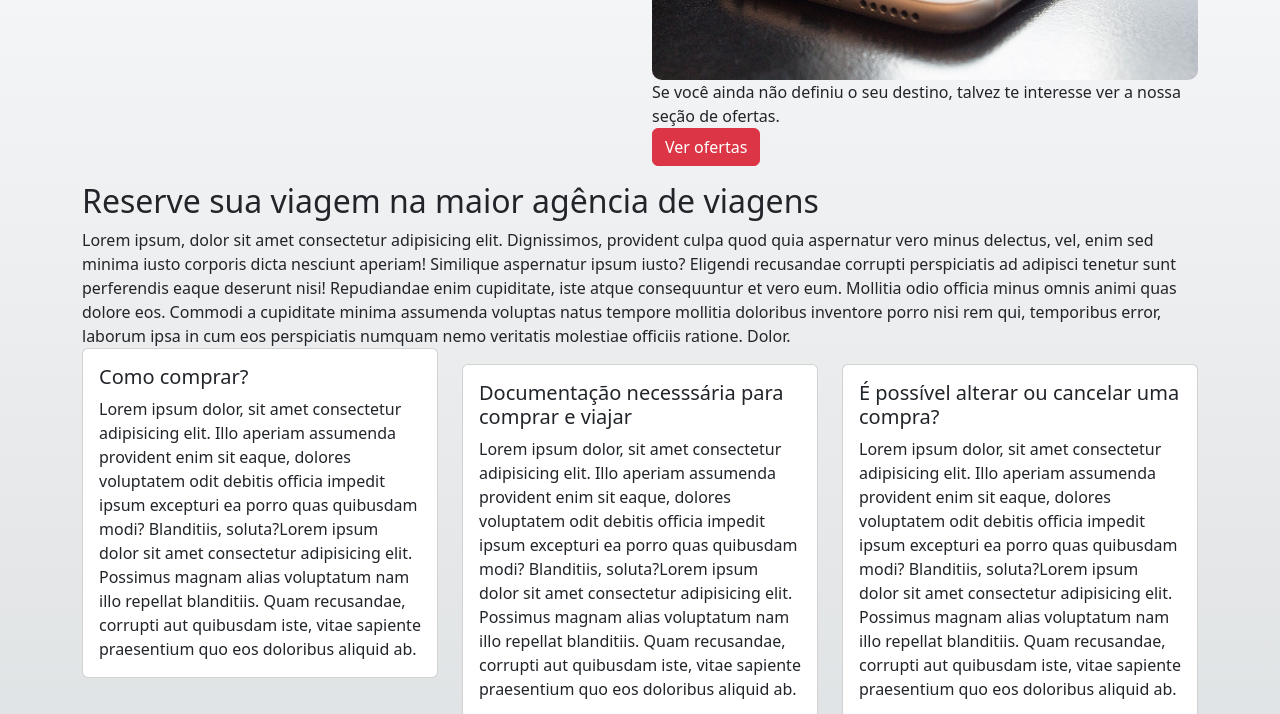
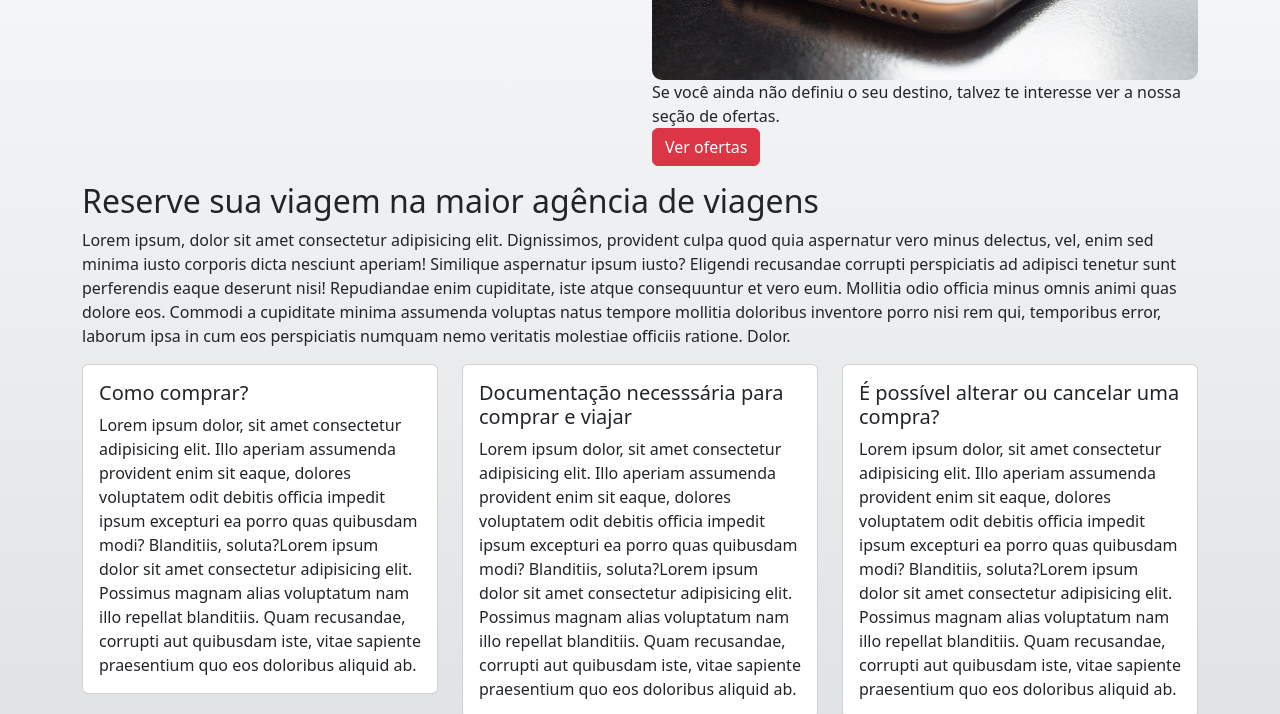
Before and after one commit to MauriMenezes/Agencia-RECODEPRO, a plain HTML site: page Agência de viagens/index.html in a window 1280 px wide. Shown: the part 675-1389 px from the top of the page. Drawn offline with nearby package versions, Linux system fonts and the light colour scheme.

Commit message:
fix : melhor distribuição do 1.o card

```diff
--- a/Agência de viagens/index.html
+++ b/Agência de viagens/index.html
@@ -266,7 +266,7 @@
           </div>
         <!-- cards  -->
           <div class="row">
-            <div class="col-md-4">
+            <div class="col-md-4 mt-3">
 
               <div class="card">
                 <div class="card-body">
```
